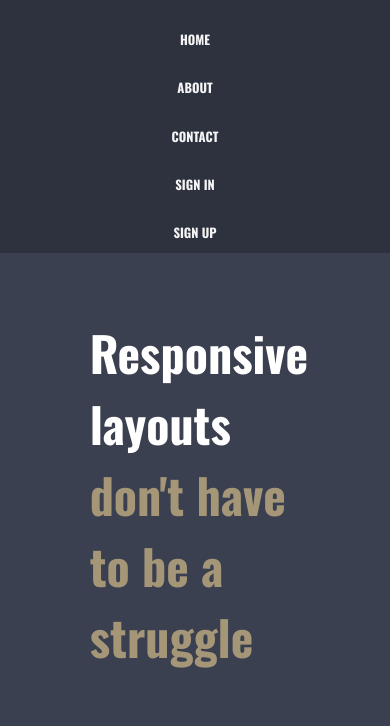
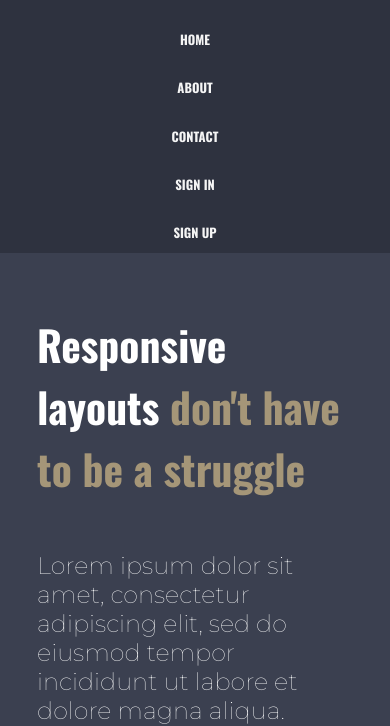
Before and after one commit to abdulhasibn/Final-CRL-Project, a plain HTML site: page index.html in a window 390 px wide. Shown: the part 332-1058 px from the top of the page. Drawn offline with nearby package versions, Linux system fonts and the light colour scheme.

Commit message:
Add javascript file to the page

```diff
--- a/index.html
+++ b/index.html
@@ -5,6 +5,7 @@
     <meta name="viewport" content="width=device-width, initial-scale=1.0">
     <title>Final Project</title>
     <link rel="stylesheet" href="styles.css" />
+    <script src="javascript.js"></script>
     <link rel="preconnect" href="https://fonts.googleapis.com">
 <link rel="preconnect" href="https://fonts.gstatic.com" crossorigin>
 <link href="https://fonts.googleapis.com/css2?family=Montserrat:wght@100;200;400&display=swap&family=Oswald:wght@700&display=swap" rel="stylesheet">
--- a/styles.css
+++ b/styles.css
@@ -325,7 +325,12 @@ nav{
         font-size: 1rem;
     }
     .title{
-        font-size: 1.5rem;
+        font-size: 1.3rem;
+        width: 90%;
+        margin: 0 auto;
+    }
+    .description{
+        width: 90%;
     }
     .footer__tabs--one{
         width: 100%;
```
